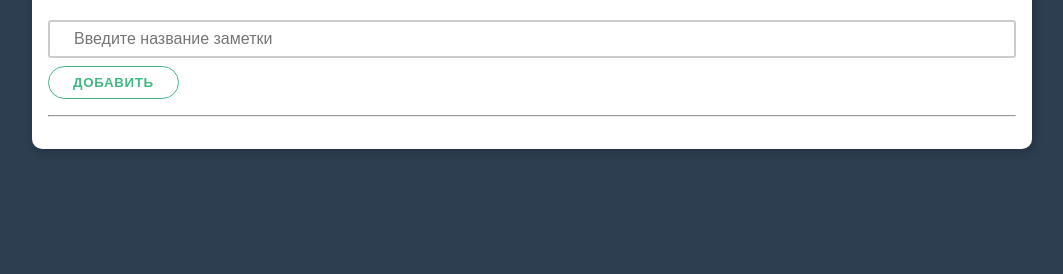
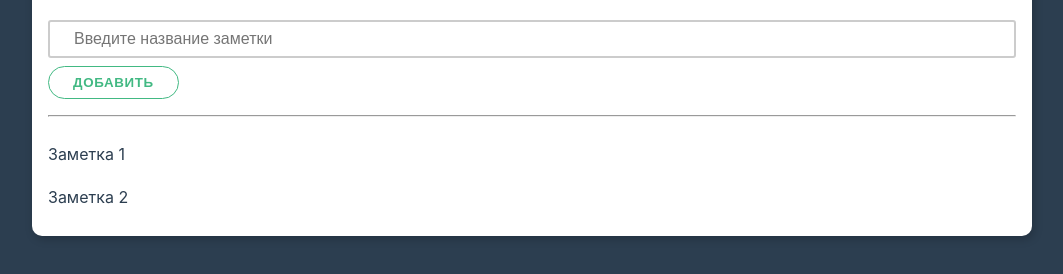
Before and after one commit to Poulhouse/vue--course, a plain HTML site: page index.html in a window 1280 px wide. Shown: the part 102-376 px from the top of the page, without its empty margins (108-1171 px from the left). Drawn offline with nearby package versions, Linux system fonts and the light colour scheme.

Commit message:
done #13

```diff
--- a/app.js
+++ b/app.js
@@ -5,7 +5,8 @@ const App = {
         return {
             placeholderString: 'Введите название заметки',
             title: 'Список заметок',
-            inputValue: ''
+            inputValue: '',
+            notes: ['Заметка 1', 'Заметка 2']
         }
     },
     methods: {
--- a/index.html
+++ b/index.html
@@ -20,6 +20,11 @@
         </div>
         <button class="btn">Добавить</button>
         <hr />
+        <ul class="list" >
+            <li class="list-item" v-for="note in notes">
+                {{ note }}
+            </li>
+        </ul>
     </div>
   </div>
   <script src="https://unpkg.com/vue@3"></script>
```
